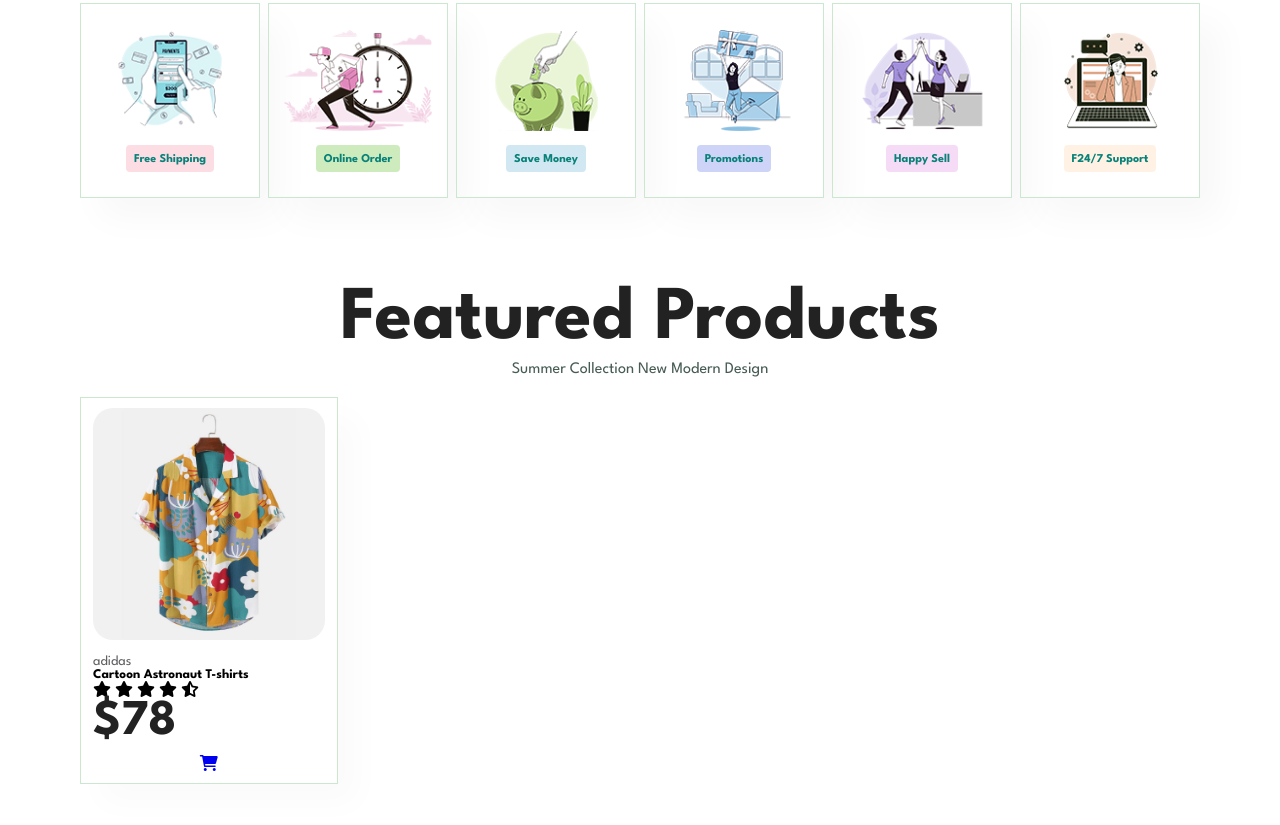
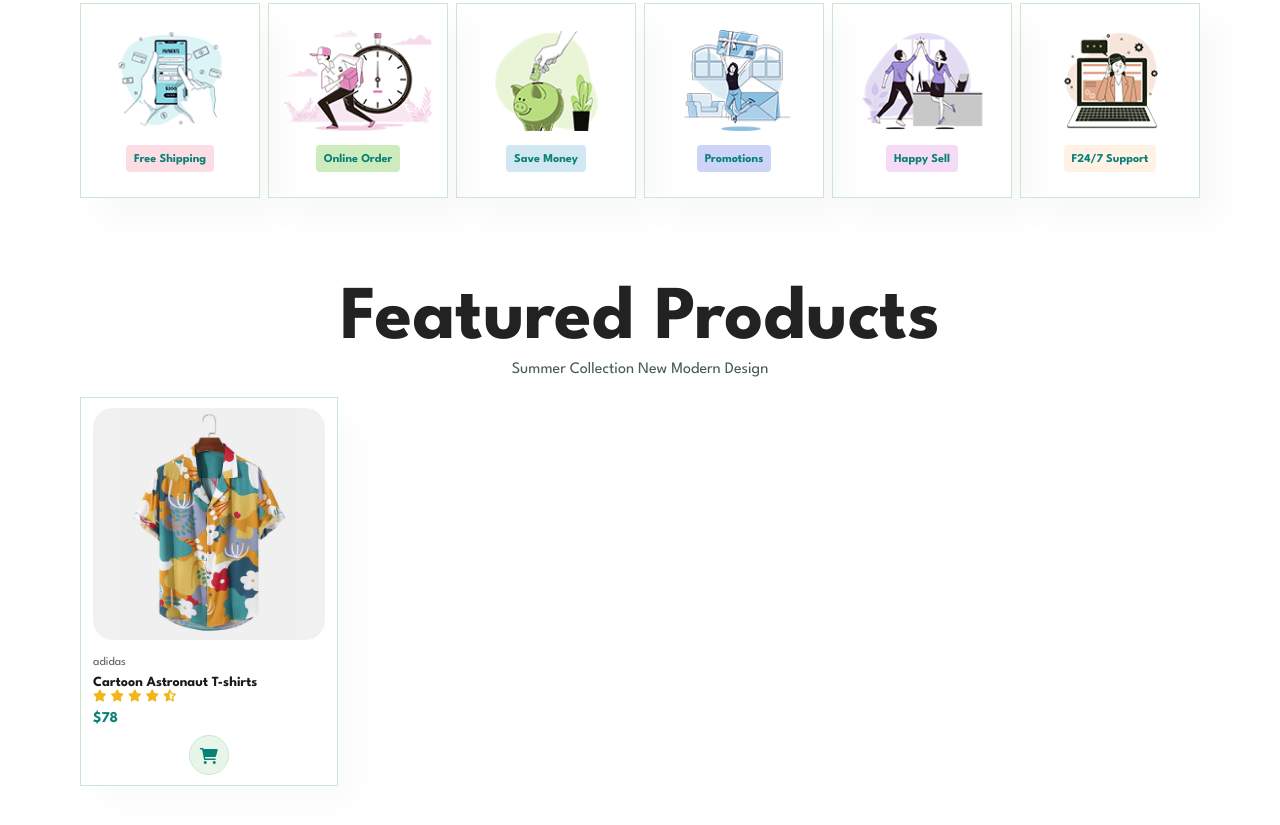
Before and after one commit to dewisapp/cara-tech2-etc-web, a plain HTML site: page index.html in a window 1280 px wide. Shown: the part 856-1681 px from the top of the page. Drawn offline with Linux system fonts and the light colour scheme.

Commit message:
add  styling on product section

```diff
--- a/style.css
+++ b/style.css
@@ -185,5 +185,29 @@ body {
 }
 #product1 .pro .des span {
   color: #606063;
+  font-size: 12px;
+}
+#product1 .pro .des h5 {
+  padding-top: 7px;
+  color: #1a1a1a;
   font-size: 14px;
 }
+#product1 .pro .des i {
+  font-size: 12px;
+  color: rgb(243, 181, 25);
+}
+#product1 .pro .des h4 {
+  padding-top: 7px;
+  font-size: 15px;
+  font-weight: 700;
+  color: #088178;
+}
+#product1 .pro .fa-cart-shopping {
+  width: 40px;
+  height: 40px;
+  line-height: 40px;
+  border-radius: 50px;
+  background-color: #e8f6ea;
+  color: #088178;
+  border: 1px solid #cce7d0;
+}
```
